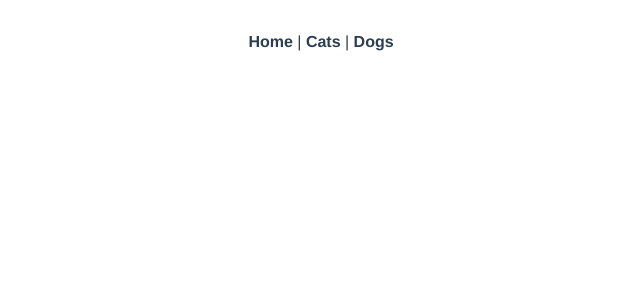
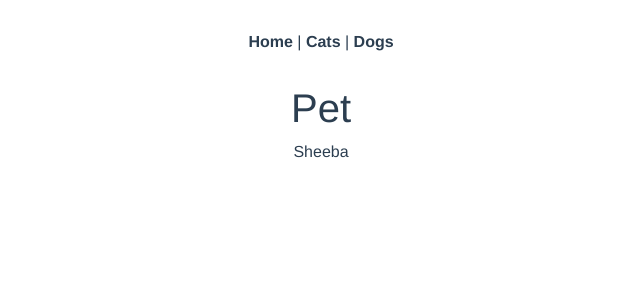
Before and after one commit to shaneiadt/vue-adopt-a-pet, a Vue app: page /pets/dogs/0 in a window 1280 px wide. Shown: the top 300 px of the page, without its empty margins (319-959 px from the left). Built offline with nearby package versions, Linux system fonts and the light colour scheme.

Commit message:
Map state to pets route

```diff
--- a/src/router/index.js
+++ b/src/router/index.js
@@ -24,7 +24,7 @@ const routes = [
     component: Cats
   },
   {
-    path: '/pets/:id',
+    path: '/pets/:species/:id',
     name: 'pet',
     component: Pet
   }
--- a/src/views/Cats.vue
+++ b/src/views/Cats.vue
@@ -3,7 +3,7 @@
     <h1>Cats for adoption</h1>
     <b-table striped hover :items="cats">
       <template v-slot:cell(name)="data">
-        <router-link :to="`/pets/${data.index}`">{{ data.value }}</router-link>
+        <router-link :to="`/pets/cats/${data.index}`">{{ data.value }}</router-link>
       </template>
     </b-table>
   </div>
--- a/src/views/Dogs.vue
+++ b/src/views/Dogs.vue
@@ -3,7 +3,7 @@
     <h1>Dogs for adoption</h1>
     <b-table striped hover :items="dogs">
       <template v-slot:cell(name)="data">
-        <router-link :to="`/pets/${data.index}`">{{ data.value }}</router-link>
+        <router-link :to="`/pets/dogs/${data.index}`">{{ data.value }}</router-link>
       </template>
     </b-table>
   </div>
--- a/src/views/Pet.vue
+++ b/src/views/Pet.vue
@@ -1,3 +1,28 @@
 <template>
-  <h1>Pet</h1>
+  <div>
+    <h1>Pet</h1>
+    {{ animal.name }}
+  </div>
 </template>
+
+<script>
+import { mapState } from 'vuex'
+
+export default {
+  data () {
+    return {
+      animal: {}
+    }
+  },
+  computed: {
+    ...mapState([
+      'cats',
+      'dogs'
+    ])
+  },
+  mounted () {
+    const animal = this[this.$route.params.species][this.$route.params.id]
+    this.animal = animal
+  }
+}
+</script>
```
